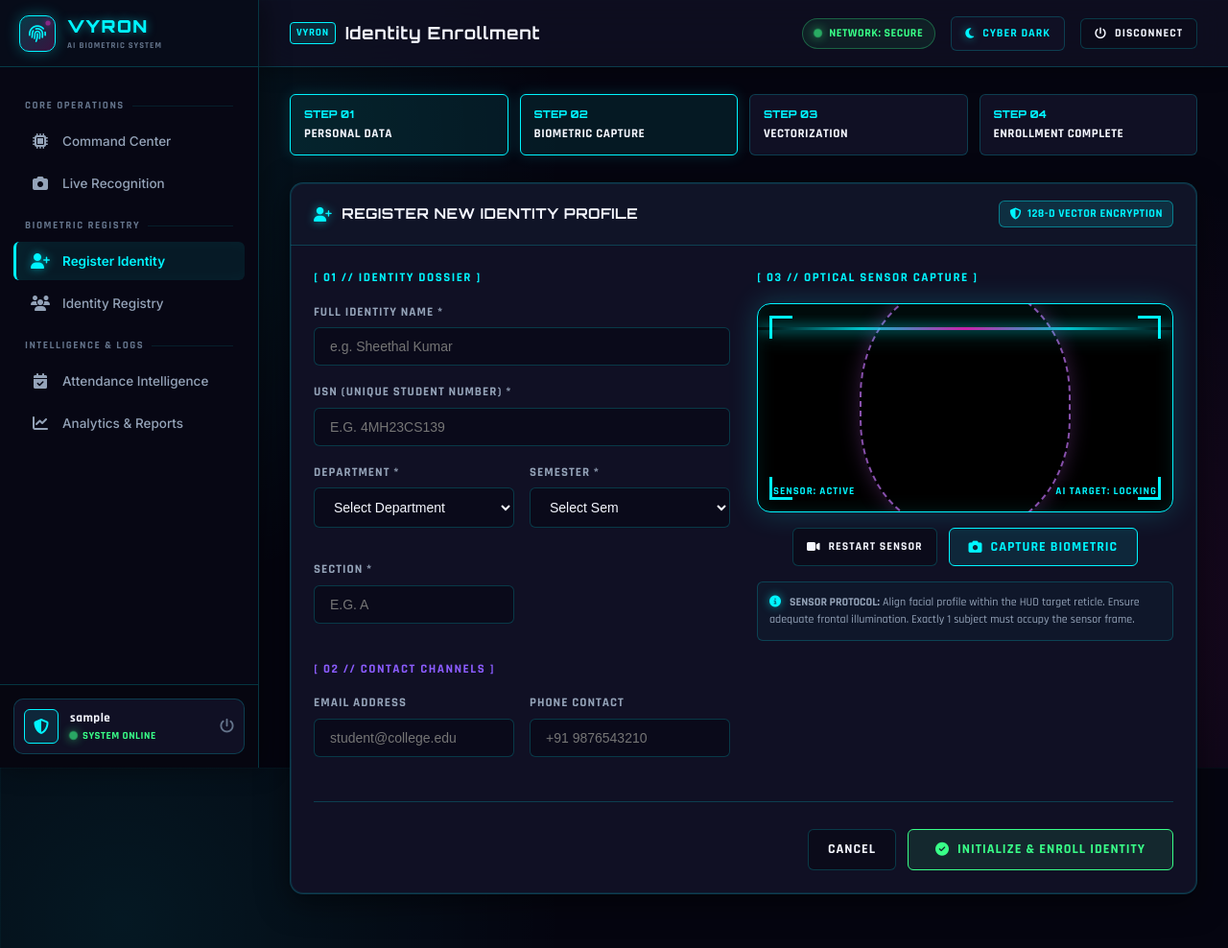
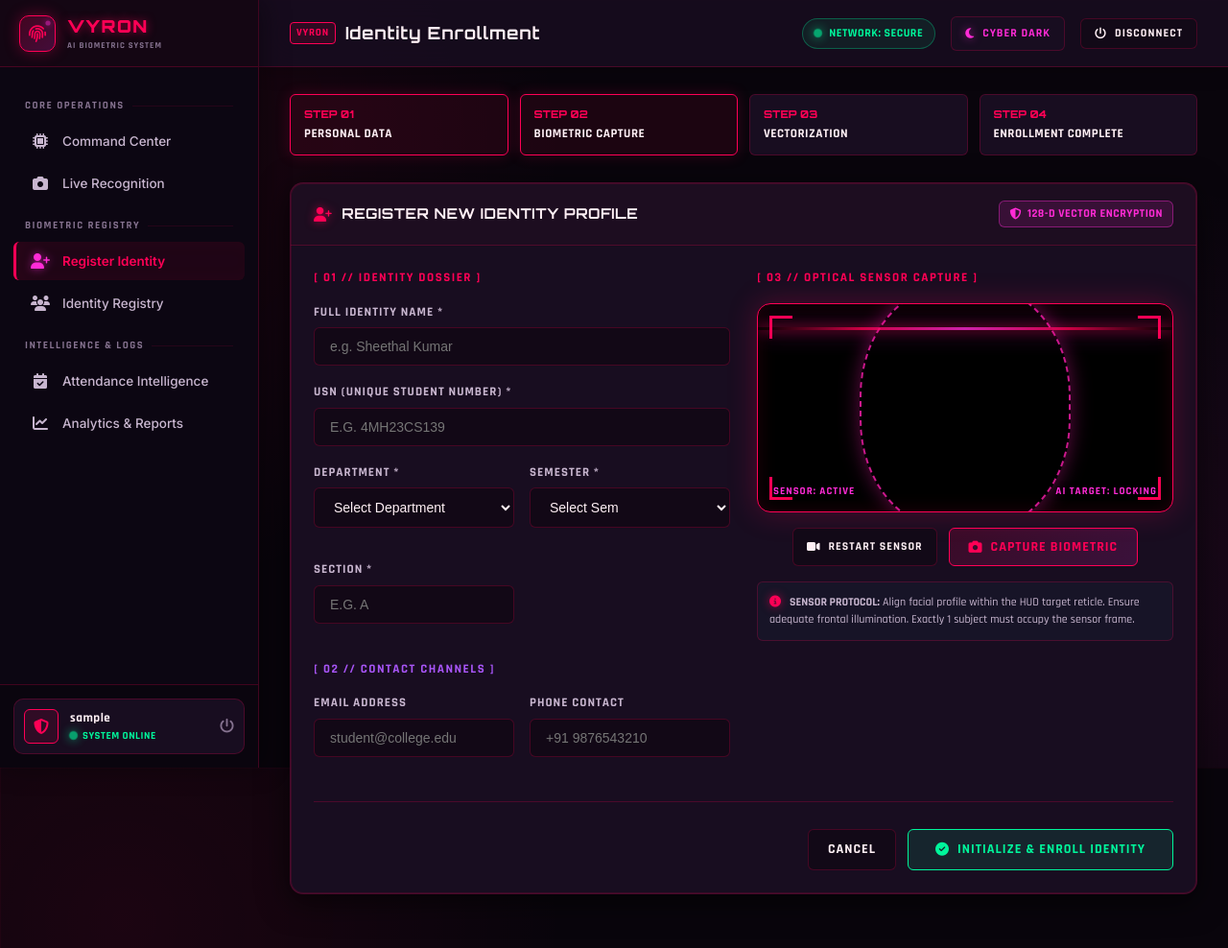
Before and after one commit to Sheethal6363/Face-Recognition-Attendance-System, a Flask app: page /register-student in a window 1280 px wide. Shown: the whole page at 96% size. Run offline with Flask 3, Linux system fonts and the light colour scheme; the visitor is signed in with stand-in values (Sample User, id 1).

Commit message:
Fix light mode sidebar and banner contrast; Apply Cyberpunk Neon Red and Pink theme palette

```diff
--- a/static/css/style.css
+++ b/static/css/style.css
@@ -1,42 +1,45 @@
 /* ==========================================================================
    VYRON — AI Biometric Attendance System Design System
+   Cyberpunk Red & Pink Palette Edition
    ========================================================================== */
 
 @import url('https://fonts.googleapis.com/css2?family=Inter:wght@300;400;500;600;700&family=Orbitron:wght@500;600;700;800;900&family=Rajdhani:wght@500;600;700&family=Space+Grotesk:wght@500;600;700&display=swap');
 
 :root {
-  /* Cyberpunk Primary Neon Palette */
-  --neon-cyan: #00F5FF;
+  /* Cyberpunk Primary Neon Palette (Neon Red & Cyber Pink Dominant) */
+  --neon-red: #FF0055;
   --neon-pink: #FF2BD6;
-  --neon-purple: #8B5CFF;
-  --neon-blue: #4169FF;
-  --neon-green: #39FF88;
+  --neon-rose: #FF007F;
+  --neon-cyan: #FF0055; /* Mapped to Electric Red/Pink for universal template compatibility */
+  --neon-purple: #A855F7;
+  --neon-blue: #FF3366;
+  --neon-green: #00F59B;
   --neon-yellow: #FFD600;
-  --neon-red: #FF3366;
 
-  /* Dark Theme (Default Experience) */
-  --bg-base: #050510;
-  --bg-surface: #0B0B1A;
-  --bg-card: #101024;
-  --bg-card-hover: #151530;
-  --bg-sidebar: #070714;
-  --bg-glass: rgba(16, 16, 36, 0.75);
-  --bg-input: rgba(11, 11, 26, 0.9);
+  /* Dark Theme (Cyberpunk Obsidian & Crimson Atmosphere) */
+  --bg-base: #09050C;
+  --bg-surface: #120917;
+  --bg-card: #180D20;
+  --bg-card-hover: #22122D;
+  --bg-sidebar: #0C0612;
+  --bg-glass: rgba(24, 13, 32, 0.85);
+  --bg-input: rgba(18, 9, 23, 0.95);
 
-  --text-primary: #F5F7FF;
-  --text-secondary: #94A3B8;
-  --text-muted: #64748B;
-  --text-accent: var(--neon-cyan);
+  --text-primary: #FFF0F5;
+  --text-secondary: #C8B6CF;
+  --text-muted: #85728F;
+  --text-accent: var(--neon-red);
 
-  --border-color: rgba(0, 245, 255, 0.2);
-  --border-glow: 0 0 15px rgba(0, 245, 255, 0.15);
-  --border-pink: rgba(255, 43, 214, 0.3);
-  --border-purple: rgba(139, 92, 255, 0.3);
+  --border-color: rgba(255, 0, 85, 0.22);
+  --border-glow: 0 0 16px rgba(255, 0, 85, 0.3);
+  --border-pink: rgba(255, 43, 214, 0.35);
+  --border-purple: rgba(168, 85, 247, 0.3);
+  --border-red: rgba(255, 0, 85, 0.35);
 
-  --card-shadow: 0 8px 32px 0 rgba(0, 0, 0, 0.5), inset 0 0 0 1px rgba(0, 245, 255, 0.1);
-  --card-hover-shadow: 0 12px 40px 0 rgba(0, 245, 255, 0.15), 0 0 25px rgba(0, 245, 255, 0.12);
+  --card-shadow: 0 8px 32px 0 rgba(0, 0, 0, 0.6), inset 0 0 0 1px rgba(255, 0, 85, 0.15);
+  --card-hover-shadow: 0 12px 40px 0 rgba(255, 0, 85, 0.25), 0 0 25px rgba(255, 43, 214, 0.2);
 
-  --grid-line-color: rgba(0, 245, 255, 0.035);
+  --grid-line-color: rgba(255, 0, 85, 0.04);
 
   --radius-sm: 6px;
   --radius-md: 10px;
@@ -126,9 +130,9 @@ h1, h2, h3, h4, .font-orbitron {
 }
 
 /* Futuristic Neon Classes */
-.neon-cyan {
-  color: var(--neon-cyan);
-  text-shadow: 0 0 10px rgba(0, 245, 255, 0.6);
+.neon-cyan, .neon-red {
+  color: var(--neon-red);
+  text-shadow: 0 0 10px rgba(255, 0, 85, 0.6);
 }
 
 .neon-pink {
@@ -166,7 +170,11 @@ h1, h2, h3, h4, .font-orbitron {
   z-index: 100;
   transition: var(--transition-smooth);
   backdrop-filter: blur(16px);
-  box-shadow: 5px 0 25px rgba(0, 0, 0, 0.4);
+  box-shadow: 5px 0 25px rgba(0, 0, 0, 0.35);
+}
+
+.light-theme .sidebar {
+  box-shadow: 5px 0 25px rgba(230, 0, 76, 0.05);
 }
 
 .sidebar-brand {
@@ -176,21 +184,21 @@ h1, h2, h3, h4, .font-orbitron {
   align-items: center;
   gap: 12px;
   border-bottom: 1px solid var(--border-color);
-  background: rgba(0, 245, 255, 0.02);
+  background: rgba(255, 0, 85, 0.03);
 }
 
 .logo-symbol {
   width: 38px;
   height: 38px;
   border-radius: var(--radius-md);
-  background: linear-gradient(135deg, rgba(0, 245, 255, 0.2), rgba(255, 43, 214, 0.2));
-  border: 1px solid var(--neon-cyan);
+  background: linear-gradient(135deg, rgba(255, 0, 85, 0.2), rgba(255, 43, 214, 0.2));
+  border: 1px solid var(--neon-red);
   display: flex;
   align-items: center;
   justify-content: center;
-  color: var(--neon-cyan);
+  color: var(--neon-red);
   font-size: 18px;
-  box-shadow: 0 0 15px rgba(0, 245, 255, 0.3);
+  box-shadow: 0 0 15px rgba(255, 0, 85, 0.35);
   position: relative;
 }
 
@@ -222,8 +230,8 @@ h1, h2, h3, h4, .font-orbitron {
 }
 
 .brand-logo-text .part-vyron, .brand-logo-text .part-nexus {
-  color: var(--neon-cyan);
-  text-shadow: 0 0 10px rgba(0, 245, 255, 0.5);
+  color: var(--neon-red);
+  text-shadow: 0 0 10px rgba(255, 0, 85, 0.6);
 }
 
 .brand-logo-text .part-dot {
@@ -300,28 +308,32 @@ h1, h2, h3, h4, .font-orbitron {
 
 .nav-link:hover {
   color: var(--text-primary);
-  background: rgba(0, 245, 255, 0.05);
-  border-left-color: rgba(0, 245, 255, 0.5);
+  background: rgba(255, 0, 85, 0.06);
+  border-left-color: rgba(255, 0, 85, 0.5);
   transform: translateX(3px);
 }
 
 .nav-link.active {
-  color: var(--neon-cyan);
-  background: rgba(0, 245, 255, 0.08);
-  border-left: 3px solid var(--neon-cyan);
-  box-shadow: inset 10px 0 20px rgba(0, 245, 255, 0.04);
+  color: var(--neon-red);
+  background: rgba(255, 0, 85, 0.08);
+  border-left: 3px solid var(--neon-red);
+  box-shadow: inset 10px 0 20px rgba(255, 0, 85, 0.05);
   font-weight: 600;
 }
 
 .nav-link.active i {
-  color: var(--neon-cyan);
-  text-shadow: 0 0 10px rgba(0, 245, 255, 0.6);
+  color: var(--neon-pink);
+  text-shadow: 0 0 10px rgba(255, 43, 214, 0.6);
 }
 
 .sidebar-footer {
   padding: 14px;
   border-top: 1px solid var(--border-color);
   background: rgba(0, 0, 0, 0.2);
+}
+
+.light-theme .sidebar-footer {
+  background: rgba(255, 0, 85, 0.02);
 }
 
 .user-hud-card {
@@ -338,12 +350,12 @@ h1, h2, h3, h4, .font-orbitron {
   width: 36px;
   height: 36px;
   border-radius: var(--radius-sm);
-  background: rgba(0, 245, 255, 0.1);
-  border: 1px solid var(--neon-cyan);
+  background: rgba(255, 0, 85, 0.1);
+  border: 1px solid var(--neon-red);
   display: flex;
   align-items: center;
   justify-content: center;
-  color: var(--neon-cyan);
+  color: var(--neon-red);
   font-size: 16px;
 }
 
@@ -415,7 +427,11 @@ h1, h2, h3, h4, .font-orbitron {
   top: 0;
   z-index: 90;
   backdrop-filter: blur(20px);
-  box-shadow: 0 4px 20px rgba(0, 0, 0, 0.3);
+  box-shadow: 0 4px 20px rgba(0, 0, 0, 0.2);
+}
+
+.light-theme .top-command-bar {
+  box-shadow: 0 4px 20px rgba(230, 0, 76, 0.05);
 }
 
 .top-bar-left {
@@ -453,10 +469,10 @@ h1, h2, h3, h4, .font-orbitron {
   font-family: 'Rajdhani', sans-serif;
   font-size: 11px;
   padding: 2px 6px;
-  background: rgba(0, 245, 255, 0.1);
-  border: 1px solid var(--neon-cyan);
+  background: rgba(255, 0, 85, 0.1);
+  border: 1px solid var(--neon-red);
   border-radius: 4px;
-  color: var(--neon-cyan);
+  color: var(--neon-red);
 }
 
 .top-bar-right {
@@ -470,8 +486,8 @@ h1, h2, h3, h4, .font-orbitron {
   align-items: center;
   gap: 8px;
   padding: 6px 12px;
-  background: rgba(57, 255, 136, 0.08);
-  border: 1px solid rgba(57, 255, 136, 0.3);
+  background: rgba(0, 245, 155, 0.08);
+  border: 1px solid rgba(0, 245, 155, 0.3);
   border-radius: var(--radius-full);
   font-family: 'Rajdhani', sans-serif;
   font-size: 12px;
@@ -483,7 +499,7 @@ h1, h2, h3, h4, .font-orbitron {
 .theme-toggle-cyber {
   background: var(--bg-card);
   border: 1px solid var(--border-color);
-  color: var(--neon-cyan);
+  color: var(--neon-pink);
   height: 36px;
   padding: 0 14px;
   border-radius: var(--radius-sm);
@@ -694,7 +712,7 @@ h1, h2, h3, h4, .font-orbitron {
   display: flex;
   align-items: center;
   justify-content: space-between;
-  background: rgba(0, 245, 255, 0.015);
+  background: rgba(255, 0, 85, 0.02);
 }
 
 .card-title {
@@ -734,19 +752,20 @@ h1, h2, h3, h4, .font-orbitron {
 }
 
 .btn-primary {
-  background: rgba(0, 245, 255, 0.1);
-  border-color: var(--neon-cyan);
-  color: var(--neon-cyan);
+  background: linear-gradient(135deg, rgba(255, 0, 85, 0.15), rgba(255, 43, 214, 0.15));
+  border-color: var(--neon-red);
+  color: var(--neon-red);
 }
 
 .btn-primary:hover {
-  background: var(--neon-cyan);
-  color: #050510;
-  box-shadow: 0 0 20px rgba(0, 245, 255, 0.5);
+  background: linear-gradient(135deg, #FF0055, #FF2BD6);
+  color: #FFFFFF;
+  border-color: #FF2BD6;
+  box-shadow: 0 0 20px rgba(255, 0, 85, 0.5), 0 0 30px rgba(255, 43, 214, 0.35);
 }
 
 .btn-success {
-  background: rgba(57, 255, 136, 0.1);
+  background: rgba(0, 245, 155, 0.1);
   border-color: var(--neon-green);
   color: var(--neon-green);
 }
@@ -836,27 +855,27 @@ h1, h2, h3, h4, .font-orbitron {
 }
 
 .badge-success {
-  background: rgba(57, 255, 136, 0.12);
+  background: rgba(0, 245, 155, 0.12);
   color: var(--neon-green);
-  border: 1px solid rgba(57, 255, 136, 0.4);
+  border: 1px solid rgba(0, 245, 155, 0.4);
 }
 
 .badge-danger {
-  background: rgba(255, 51, 102, 0.12);
+  background: rgba(255, 0, 85, 0.12);
   color: var(--neon-red);
-  border: 1px solid rgba(255, 51, 102, 0.4);
+  border: 1px solid rgba(255, 0, 85, 0.4);
 }
 
 .badge-info {
-  background: rgba(0, 245, 255, 0.12);
-  color: var(--neon-cyan);
-  border: 1px solid rgba(0, 245, 255, 0.4);
+  background: rgba(255, 43, 214, 0.12);
+  color: var(--neon-pink);
+  border: 1px solid rgba(255, 43, 214, 0.4);
 }
 
 .badge-purple {
-  background: rgba(139, 92, 255, 0.12);
+  background: rgba(168, 85, 247, 0.12);
   color: var(--neon-purple);
-  border: 1px solid rgba(139, 92, 255, 0.4);
+  border: 1px solid rgba(168, 85, 247, 0.4);
 }
 
 .badge-secondary {
@@ -916,8 +935,8 @@ h1, h2, h3, h4, .font-orbitron {
   border-radius: var(--radius-lg);
   overflow: hidden;
   background: #000;
-  border: 1px solid var(--neon-cyan);
-  box-shadow: 0 0 30px rgba(0, 245, 255, 0.2), inset 0 0 20px rgba(0, 245, 255, 0.1);
+  border: 1px solid var(--neon-red);
+  box-shadow: 0 0 30px rgba(255, 0, 85, 0.25), inset 0 0 20px rgba(255, 0, 85, 0.12);
 }
 
 /* Corner HUD Brackets */
@@ -929,10 +948,10 @@ h1, h2, h3, h4, .font-orbitron {
   pointer-events: none;
 }
 
-.hud-corner-tl { top: 12px; left: 12px; border-top: 3px solid var(--neon-cyan); border-left: 3px solid var(--neon-cyan); }
-.hud-corner-tr { top: 12px; right: 12px; border-top: 3px solid var(--neon-cyan); border-right: 3px solid var(--neon-cyan); }
-.hud-corner-bl { bottom: 12px; left: 12px; border-bottom: 3px solid var(--neon-cyan); border-left: 3px solid var(--neon-cyan); }
-.hud-corner-br { bottom: 12px; right: 12px; border-bottom: 3px solid var(--neon-cyan); border-right: 3px solid var(--neon-cyan); }
+.hud-corner-tl { top: 12px; left: 12px; border-top: 3px solid var(--neon-red); border-left: 3px solid var(--neon-red); }
+.hud-corner-tr { top: 12px; right: 12px; border-top: 3px solid var(--neon-red); border-right: 3px solid var(--neon-red); }
+.hud-corner-bl { bottom: 12px; left: 12px; border-bottom: 3px solid var(--neon-red); border-left: 3px solid var(--neon-red); }
+.hud-corner-br { bottom: 12px; right: 12px; border-bottom: 3px solid var(--neon-red); border-right: 3px solid var(--neon-red); }
 
 /* Scan Line Animation */
 .scan-line {
@@ -941,8 +960,8 @@ h1, h2, h3, h4, .font-orbitron {
   left: 0;
   right: 0;
   height: 3px;
-  background: linear-gradient(90deg, transparent, var(--neon-cyan), var(--neon-pink), var(--neon-cyan), transparent);
-  box-shadow: 0 0 12px var(--neon-cyan), 0 0 24px var(--neon-cyan);
+  background: linear-gradient(90deg, transparent, var(--neon-red), var(--neon-pink), var(--neon-red), transparent);
+  box-shadow: 0 0 12px var(--neon-red), 0 0 24px var(--neon-pink);
   z-index: 9;
   pointer-events: none;
   animation: hudScan 3s ease-in-out infinite alternate;
@@ -967,7 +986,7 @@ h1, h2, h3, h4, .font-orbitron {
   transform: translate(-50%, -50%);
   width: 220px;
   height: 260px;
-  border: 2px dashed rgba(0, 245, 255, 0.6);
+  border: 2px dashed rgba(255, 0, 85, 0.6);
   border-radius: 45%;
   pointer-events: none;
   z-index: 8;
@@ -991,7 +1010,7 @@ h1, h2, h3, h4, .font-orbitron {
   font-family: 'Rajdhani', sans-serif;
   font-size: 11px;
   font-weight: 700;
-  color: var(--neon-cyan);
+  color: var(--neon-pink);
   text-shadow: 0 0 6px rgba(0, 0, 0, 0.8);
   letter-spacing: 1px;
 }
@@ -1014,16 +1033,16 @@ h1, h2, h3, h4, .font-orbitron {
 }
 
 .wizard-step.active {
-  border-color: var(--neon-cyan);
-  background: rgba(0, 245, 255, 0.08);
-  box-shadow: 0 0 15px rgba(0, 245, 255, 0.15);
+  border-color: var(--neon-red);
+  background: rgba(255, 0, 85, 0.08);
+  box-shadow: 0 0 15px rgba(255, 0, 85, 0.18);
 }
 
 .wizard-step-num {
   font-family: 'Orbitron', sans-serif;
   font-size: 11px;
   font-weight: 800;
-  color: var(--neon-cyan);
+  color: var(--neon-red);
   margin-bottom: 2px;
 }
 
--- a/static/js/main.js
+++ b/static/js/main.js
@@ -20,7 +20,7 @@ document.addEventListener('DOMContentLoaded', () => {
       document.documentElement.classList.remove('light-theme');
       document.documentElement.classList.add('dark-theme');
       if (themeLabel) themeLabel.textContent = 'CYBER DARK';
-      if (themeIcon) themeIcon.className = 'fas fa-moon neon-cyan';
+      if (themeIcon) themeIcon.className = 'fas fa-moon neon-pink';
     }
     localStorage.setItem('vyron_theme', theme);
   }
--- a/templates/base.html
+++ b/templates/base.html
@@ -112,7 +112,7 @@
 
           <!-- Cyberpunk Theme Switcher -->
           <button class="theme-toggle-cyber" id="themeToggleBtn" title="Switch Theme">
-            <i class="fas fa-moon neon-cyan" id="themeIcon"></i>
+            <i class="fas fa-moon neon-pink" id="themeIcon"></i>
             <span id="themeModeLabel">CYBER DARK</span>
           </button>
 
```
Also changed, not shown: other parts of static/css/style.css (+67 -64 lines).
